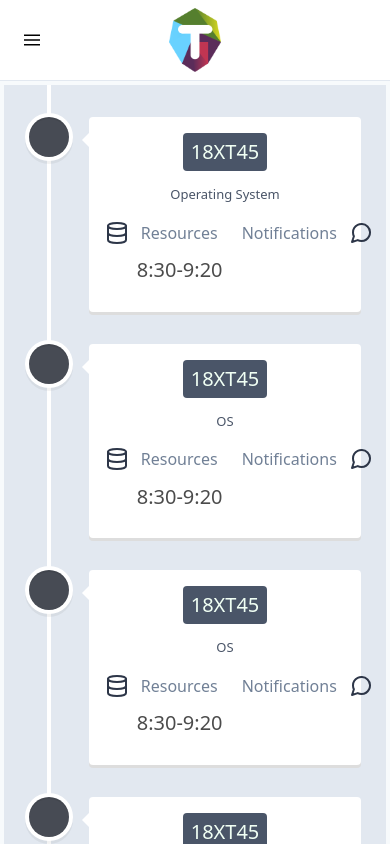
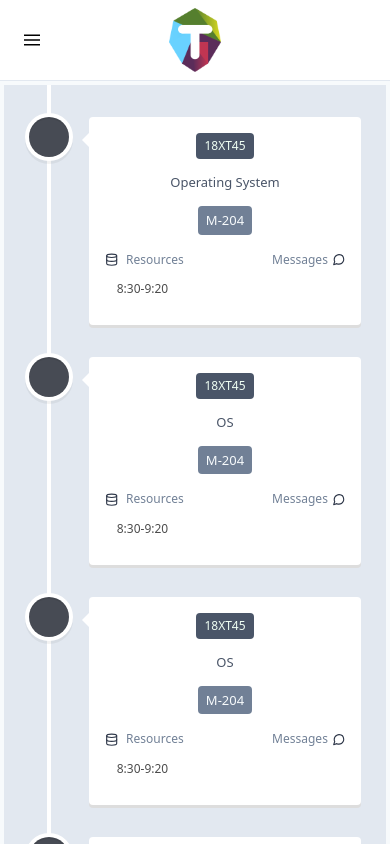
Before and after one commit to manoj2210/Techfeed-Frontend, a Next.js app: page /timeTable in a window 390 px wide. Shown: the top 844 px of the page. Built offline with nearby package versions, Linux system fonts and the light colour scheme.

Commit message:
Responsive Timeline

```diff
--- a/src/components/timeline.js
+++ b/src/components/timeline.js
@@ -8,48 +8,55 @@ export default function Timeline(props) {
         return (<VerticalTimelineElement
             key={index}
             className="vertical-timeline-element--work"
-            date={<span className="mx-3 font-medium text-xl px-5  text-black">{data.time}</span>}
+            date={<span className="mx-3 font-medium text-xs sm:text-sm md:text-base lg:text-lg xl:text-xl text-black">{data.time}</span>}
             iconStyle={{ background: 'rgb(71, 75, 84)' }}
         >
+            <div>
             <div className="flex w-full justify-center items-center">
                 <div className="flex w-1/3 justify-center items-center">
-                <a className="px-2 py-1 bg-gray-700 hover:bg-gray-800 text-xl text-green-100 rounded" href="#">{data.courseCode}</a>
+                <a className="px-2 py-1 bg-gray-700 hover:bg-gray-800 text-xs sm:text-sm md:text-base lg:text-lg xl:text-xl text-green-100 rounded" href="#">{data.courseCode}</a>
                 </div>
             </div>
-            <div>
-                <p className="text-sm text-gray-700 text-center font-light">{data.subject}</p>
+            <div className="flex w-full justify-center items-center">
+                <p className="text-xs sm:text-sm md:text-base lg:text-lg xl:text-xl text-gray-700 text-center font-light">{data.subject}</p>
             </div>
-            <div className="flex justify-between items-center mt-4">
-                <div className="flex items-center">
-                    <a className="flex items-center" href="#">
-                        <svg xmlns="http://www.w3.org/2000/svg" width="24" height="24" viewBox="0 0 24 24"
+                <div className="flex w-full justify-center items-center">
+                    <div className="flex w-1/3 justify-center items-center">
+                        <p className="px-2 py-1 bg-gray-600 whitespace-no-wrap text-xs sm:text-sm md:text-base lg:text-lg xl:text-xl text-gray-100 rounded">{data.class}</p>
+                    </div>
+                </div>
+                <div className="flex w-full justify-between items-center mt-4">
+                    <div className="flex w-1/2 items-center">
+                        <a className="flex w-full items-center" href="#">
+                            <svg xmlns="http://www.w3.org/2000/svg" viewBox="0 0 24 24"
                                  fill="none" stroke="#2D3648" strokeWidth="2" strokeLinecap="round"
-                             strokeLinejoin="round" className="feather feather-database">
+                                 strokeLinejoin="round" className="w-1/9 ">
                                 <ellipse cx="12" cy="5" rx="9" ry="3"/>
                                 <path d="M21 12c0 1.66-4 3-9 3s-9-1.34-9-3"/>
                                 <path d="M3 5v14c0 1.66 4 3 9 3s9-1.34 9-3V5"/>
                             </svg>
-                        <span className="mx-3 font-light text-base text-gray-600">Resources</span>
+                            <span className="ml-2 w-2/3 font-light text-xs sm:text-sm md:text-base lg:text-base xl:text-base text-gray-600">Resources</span>
                         </a>
                     </div>
-                <a className={"flex "} href="#">
+                    <div className={"flex w-1/2 items-center"} >
+                        <a className="flex w-full items-center justify-end" href="#">
 
-                    <span className="mx-3 font-light text-base text-gray-600">Notifications</span>
+                            <span className="w-2/3 mr-1 text-right font-light text-xs sm:text-sm md:text-base lg:text-base xl:text-base  text-gray-600">Messages</span>
                             <svg
                                 xmlns="http://www.w3.org/2000/svg"
-                        width={24}
-                        height={24}
                                 viewBox="0 0 24 24"
                                 fill="none"
                                 stroke="#2D3648"
                                 strokeWidth={2}
                                 strokeLinecap="round"
                                 strokeLinejoin="round"
-                        className="feather feather-message-circle"
+                                className="w-1/9 "
                             >
                                 <path d="M21 11.5a8.38 8.38 0 0 1-.9 3.8 8.5 8.5 0 0 1-7.6 4.7 8.38 8.38 0 0 1-3.8-.9L3 21l1.9-5.7a8.38 8.38 0 0 1-.9-3.8 8.5 8.5 0 0 1 4.7-7.6 8.38 8.38 0 0 1 3.8-.9h.5a8.48 8.48 0 0 1 8 8v.5z" />
                             </svg>
                         </a>
+                    </div>
+                </div>
             </div>
         </VerticalTimelineElement>);
 
--- a/src/pages/timeTable.js
+++ b/src/pages/timeTable.js
@@ -5,7 +5,7 @@ import Timeline from "../components/timeline";
 
 const data=[
     {
-        subject:"Operating System",
+        subject:"Operating System ",
         class:"M-204",
         courseCode:"18XT45",
         time:"8:30-9:20",
--- a/tailwind.config.js
+++ b/tailwind.config.js
@@ -1,6 +1,10 @@
 module.exports = {
   theme: {
-    extend: {},
+    extend: {
+      width: {
+        '1/9': '11.1111111%'
+      },
+    },
   },
   variants: {},
   plugins: [],
```
Lines whose indentation alone changed are shown as unchanged.
